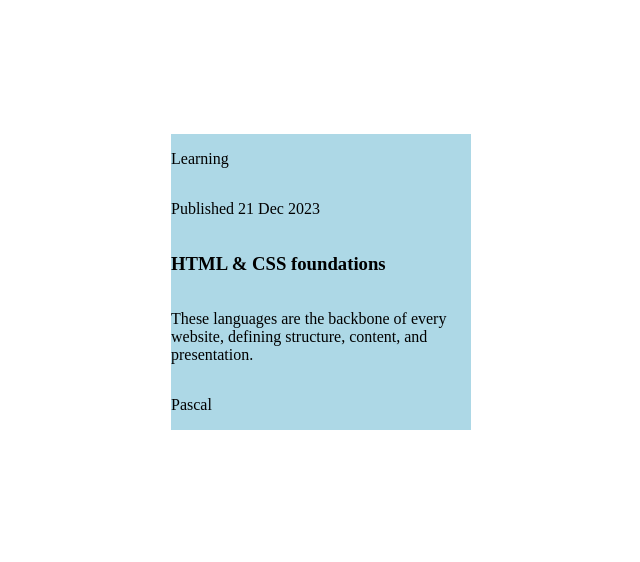
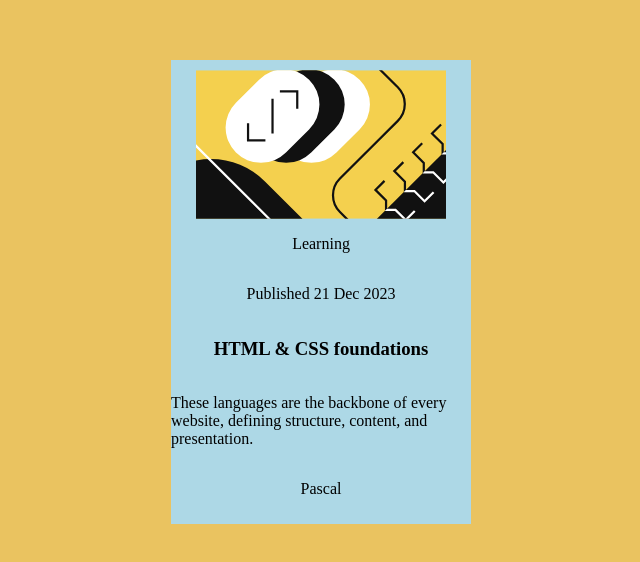
Before and after one commit to Obiwumma/Blog-Review-Card, a plain HTML site: page index.html in a window 1280 px wide. Shown: the part 118-680 px from the top of the page, without its empty margins (319-959 px from the left). Drawn offline with Linux system fonts and the light colour scheme.

Commit message:
Added image

```diff
--- a/index.html
+++ b/index.html
@@ -18,6 +18,7 @@
 <body>
 
   <div class="main">
+    <img src="./assets/images/illustration-article.svg" alt="">
     <p>Learning</p>
 
     <p>Published 21 Dec 2023</p>
--- a/style.css
+++ b/style.css
@@ -4,11 +4,19 @@ body{
   align-items: center;
   min-height: 100vh;
   margin: 0;
+  background-color: #eac360;
 }
-
+img{
+  width: 250px;
+}
 .main{
+  margin-top: 20px;
   width: 300px;
   background-color: lightblue;
   display: flex;
   flex-direction: column;
+  align-items: center;
+  justify-content: center;
+  padding-top: 10px;
+  padding-bottom: 10px;
 }
```
